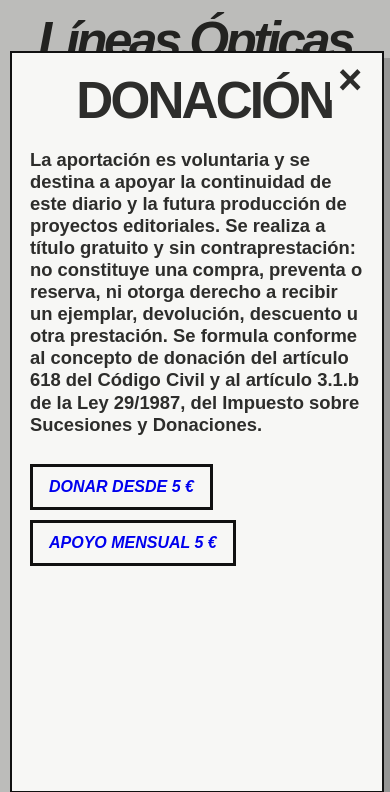
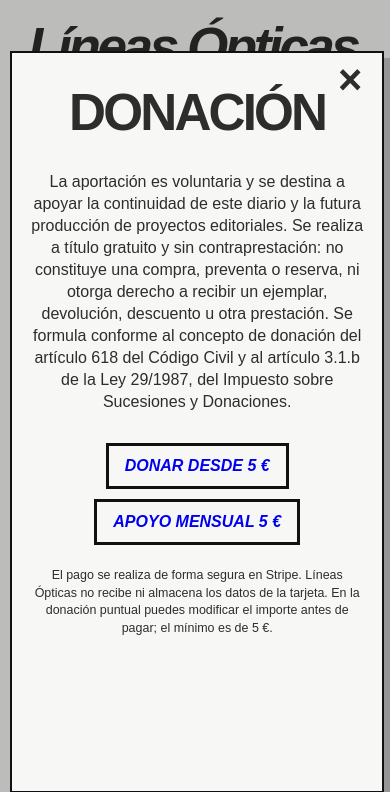
Before and after one commit to ipesoa/lineasopticas, a plain HTML site: page index.html in a window 390 px wide. Both pictures are taken after a click on the button "DONACIÓN". Shown: the top 792 px of the page. Drawn offline with Linux system fonts and the light colour scheme.

Commit message:
Add files via upload

```diff
--- a/app.js
+++ b/app.js
@@ -18,6 +18,10 @@
   const modalContent = document.querySelector("#modalContent");
   const modalClose = document.querySelector("#modalClose");
   const template = document.querySelector("#articleCardTemplate");
+  const horizontalScroll = document.querySelector("#horizontalScroll");
+  const horizontalTrack = document.querySelector("#horizontalTrack");
+  const horizontalThumb = document.querySelector("#horizontalThumb");
+  const featuredButton = document.querySelector('[data-action="featured"]');
 
   const normalize = raw => {
     const list = Array.isArray(raw) ? raw : raw.articles || raw.news || [];
@@ -61,13 +65,75 @@
   const pageCount = () => Math.max(1, Math.ceil(state.visible.length / config.itemsPerPage));
 
   const fitTitle = element => {
-    const max = parseFloat(getComputedStyle(element).fontSize);
-    let size = max;
-    element.style.fontSize = `${size}px`;
-    while (element.scrollWidth > element.clientWidth && size > 28) {
-      size -= 1;
-      element.style.fontSize = `${size}px`;
+    element.style.fontSize = "";
+    const computed = getComputedStyle(element);
+    const max = parseFloat(computed.fontSize);
+    const min = window.innerWidth < 740 ? 24 : 28;
+    const availableWidth = element.clientWidth - 4;
+    let low = min;
+    let high = max;
+
+    for (let i = 0; i < 14; i += 1) {
+      const middle = (low + high) / 2;
+      element.style.fontSize = `${middle}px`;
+      const fitsWidth = element.scrollWidth <= availableWidth;
+      const fitsHeight = element.scrollHeight <= element.clientHeight + 2;
+      if (fitsWidth && fitsHeight) low = middle;
+      else high = middle;
     }
+
+    element.style.fontSize = `${Math.max(min, Math.floor(low) - 1)}px`;
+  };
+
+  const syncHorizontalThumb = () => {
+    if (!horizontalScroll || window.innerWidth < 740) return;
+    const maxScroll = grid.scrollWidth - grid.clientWidth;
+    const trackWidth = horizontalTrack.clientWidth;
+    const thumbWidth = horizontalThumb.offsetWidth;
+    const travel = Math.max(0, trackWidth - thumbWidth);
+    const ratio = maxScroll > 0 ? grid.scrollLeft / maxScroll : 0;
+    horizontalThumb.style.transform = `translateX(${ratio * travel}px)`;
+    horizontalScroll.hidden = maxScroll <= 1;
+  };
+
+  const enableHorizontalDrag = () => {
+    let dragging = false;
+
+    horizontalThumb.addEventListener("pointerdown", event => {
+      dragging = true;
+      horizontalThumb.setPointerCapture(event.pointerId);
+      event.preventDefault();
+    });
+
+    horizontalThumb.addEventListener("pointermove", event => {
+      if (!dragging) return;
+      const rect = horizontalTrack.getBoundingClientRect();
+      const thumbWidth = horizontalThumb.offsetWidth;
+      const travel = Math.max(1, rect.width - thumbWidth);
+      const x = Math.min(Math.max(event.clientX - rect.left - thumbWidth / 2, 0), travel);
+      const maxScroll = Math.max(0, grid.scrollWidth - grid.clientWidth);
+      grid.scrollLeft = (x / travel) * maxScroll;
+    });
+
+    const stop = event => {
+      dragging = false;
+      if (horizontalThumb.hasPointerCapture?.(event.pointerId)) {
+        horizontalThumb.releasePointerCapture(event.pointerId);
+      }
+    };
+
+    horizontalThumb.addEventListener("pointerup", stop);
+    horizontalThumb.addEventListener("pointercancel", stop);
+
+    horizontalTrack.addEventListener("pointerdown", event => {
+      if (event.target === horizontalThumb) return;
+      const rect = horizontalTrack.getBoundingClientRect();
+      const thumbWidth = horizontalThumb.offsetWidth;
+      const travel = Math.max(1, rect.width - thumbWidth);
+      const x = Math.min(Math.max(event.clientX - rect.left - thumbWidth / 2, 0), travel);
+      const maxScroll = Math.max(0, grid.scrollWidth - grid.clientWidth);
+      grid.scrollTo({ left: (x / travel) * maxScroll, behavior: "smooth" });
+    });
   };
 
   const render = () => {
@@ -105,12 +171,15 @@
 
     requestAnimationFrame(() => {
       grid.querySelectorAll(".card-title").forEach(fitTitle);
+      grid.scrollLeft = 0;
+      syncHorizontalThumb();
     });
 
     indicator.textContent = `${state.page} / ${totalPages}`;
     prev.disabled = state.page <= 1;
     next.disabled = state.page >= totalPages;
     status.textContent = state.mode === "featured" ? "DESTACADAS" : "";
+    featuredButton.setAttribute("aria-pressed", String(state.mode === "featured"));
   };
 
   const canonicalArticleUrl = article => {
@@ -242,7 +311,7 @@
 
   const openDonation = () => {
     openModal(`
-      <section>
+      <section class="donation-panel">
         <h1 id="modalTitle" class="utility-title">DONACIÓN</h1>
         <p class="donation-copy">
           La aportación es voluntaria y se destina a apoyar la continuidad de este diario y la futura
@@ -260,6 +329,11 @@
             APOYO MENSUAL 5 €
           </a>
         </div>
+        <p class="stripe-note">
+          El pago se realiza de forma segura en Stripe. Líneas Ópticas no recibe ni almacena
+          los datos de la tarjeta. En la donación puntual puedes modificar el importe antes de pagar;
+          el mínimo es de 5 €.
+        </p>
       </section>
     `);
   };
@@ -326,9 +400,12 @@
     const article = state.all.find(item => item.slug === slug || item.id === slug);
     if (article) openArticle(article, false);
   });
+  grid.addEventListener("scroll", syncHorizontalThumb, { passive: true });
   window.addEventListener("resize", () => {
     grid.querySelectorAll(".card-title").forEach(fitTitle);
+    syncHorizontalThumb();
   });
 
+  enableHorizontalDrag();
   load();
 })();
--- a/config.js
+++ b/config.js
@@ -4,7 +4,7 @@ window.LINEAS_OPTICAS_CONFIG = {
   itemsPerPage: 40,
 
   stripe: {
-    donationUrl: "https://donate.stripe.com/6oUbJ2giTgdc8Rf5NHgfu03",
+    donationUrl: "https://donate.stripe.com/3cI4gA0jV3qq5F37VPgfu05",
     monthlyUrl: "https://buy.stripe.com/00wcN67Mn3qq2sRb81gfu04"
   },
 
--- a/styles.css
+++ b/styles.css
@@ -2,8 +2,8 @@
   --paper: #f7f7f5;
   --ink: #2d2d2b;
   --line: #111;
-  --max: 1760px;
-  --gap: clamp(14px, 1.6vw, 26px);
+  --max: 1880px;
+  --gap: clamp(16px, 1.5vw, 25px);
 }
 
 * { box-sizing: border-box; }
@@ -13,7 +13,6 @@ html {
   color: var(--ink);
   font-family: Arial, Helvetica, sans-serif;
   font-weight: 700;
-  scroll-behavior: smooth;
 }
 
 body {
@@ -22,75 +21,87 @@ body {
   background: var(--paper);
 }
 
-button, input {
-  font: inherit;
-}
-
-button {
-  color: inherit;
-}
+button, input { font: inherit; }
+button { color: inherit; }
 
 .site-header {
-  width: min(var(--max), calc(100% - 34px));
+  width: min(var(--max), calc(100% - 38px));
   margin: 0 auto;
-  padding: clamp(18px, 3vw, 44px) 0 clamp(22px, 3vw, 42px);
+  padding: clamp(22px, 3vw, 48px) 0 clamp(24px, 3vw, 44px);
   text-align: center;
 }
 
 .brand {
   display: inline-block;
+  max-width: 100%;
   color: var(--ink);
   text-decoration: none;
   font-size: clamp(3.2rem, 7vw, 8.8rem);
   font-weight: 900;
   font-style: italic;
   letter-spacing: -0.07em;
-  line-height: .88;
+  line-height: 1;
+  padding: .08em .08em .12em 0;
   white-space: nowrap;
 }
 
 .main-nav {
   display: grid;
-  grid-template-columns: repeat(3, 1fr);
-  gap: 8px;
-  margin-top: clamp(34px, 5vw, 68px);
+  grid-template-columns: repeat(3, minmax(0, 1fr));
+  gap: clamp(9px, 1.2vw, 18px);
+  max-width: 1050px;
+  margin: clamp(28px, 4vw, 58px) auto 0;
 }
 
 .main-nav button,
 .pager button,
 .read-more,
 .modal-button {
-  border: 0;
-  padding: 0;
-  background: transparent;
   cursor: pointer;
   font-weight: 900;
 }
 
 .main-nav button {
-  font-size: clamp(1.05rem, 2vw, 2rem);
+  border: 3px solid var(--line);
+  background: transparent;
+  padding: .68em .8em .58em;
+  font-size: clamp(.82rem, 1.35vw, 1.22rem);
+  line-height: 1;
 }
 
 .main-nav button:hover,
 .main-nav button:focus-visible,
+.main-nav button[aria-pressed="true"],
+.modal-button:hover,
+.modal-button:focus-visible {
+  color: var(--paper);
+  background: var(--ink);
+  outline: none;
+}
+
+.read-more,
+.pager button {
+  border: 0;
+  padding: 0;
+  background: transparent;
+}
+
 .read-more:hover,
 .read-more:focus-visible,
 .pager button:hover,
 .pager button:focus-visible {
-  text-decoration: underline;
-  text-decoration-thickness: 3px;
-  text-underline-offset: 4px;
+  opacity: .48;
+  outline: none;
 }
 
 main {
-  width: min(var(--max), calc(100% - 34px));
+  width: min(var(--max), calc(100% - 38px));
   margin: 0 auto;
 }
 
 .status {
-  min-height: 0;
   text-align: center;
-  font-size: 1rem;
+  font-size: .9rem;
   margin-bottom: 14px;
 }
 
@@ -98,51 +109,69 @@ main {
 
 .news-grid {
   display: grid;
-  grid-template-columns: 1fr;
+  grid-auto-flow: column;
+  grid-auto-columns: clamp(350px, 28vw, 470px);
+  grid-template-rows: 1fr;
   gap: var(--gap);
+  overflow-x: auto;
+  overflow-y: hidden;
+  overscroll-behavior-inline: contain;
+  scroll-snap-type: x proximity;
+  padding: 0 0 16px;
+  scrollbar-width: none;
+  -ms-overflow-style: none;
 }
+
+.news-grid::-webkit-scrollbar { display: none; }
 
 .article-card {
   position: relative;
-  min-height: clamp(560px, 95vh, 980px);
+  width: 100%;
+  aspect-ratio: .72;
+  min-height: 650px;
   border: 3px solid var(--line);
-  padding: clamp(18px, 2.4vw, 34px);
+  padding: clamp(22px, 2vw, 34px);
   display: flex;
   flex-direction: column;
   overflow: hidden;
+  scroll-snap-align: start;
 }
 
 .card-title {
-  margin: 0 0 20px;
+  margin: 0 0 clamp(18px, 2vw, 28px);
   width: 100%;
-  font-size: clamp(3.2rem, 14vw, 7.3rem);
+  min-height: 1.08em;
+  font-size: clamp(3rem, 4.8vw, 6.1rem);
   font-weight: 900;
-  line-height: .84;
-  letter-spacing: -0.055em;
+  line-height: 1;
+  letter-spacing: -0.06em;
   text-align: right;
   white-space: nowrap;
-  overflow: hidden;
+  overflow: visible;
+  padding: .07em .035em .14em 0;
 }
 
 .card-summary {
   margin: 0;
-  font-size: clamp(1.6rem, 5.6vw, 3.2rem);
-  line-height: 1.05;
-  letter-spacing: -0.035em;
+  font-size: clamp(1.25rem, 1.85vw, 2.15rem);
+  line-height: 1.12;
+  letter-spacing: -0.032em;
   display: -webkit-box;
   -webkit-box-orient: vertical;
   -webkit-line-clamp: 8;
   overflow: hidden;
+  padding: .04em 0 .12em;
 }
 
 .card-footer {
   margin-top: auto;
-  padding-top: 26px;
+  padding-top: 28px;
   display: flex;
-  align-items: end;
+  align-items: flex-end;
   justify-content: space-between;
-  gap: 16px;
-  font-size: clamp(.95rem, 2.9vw, 1.35rem);
+  gap: 18px;
+  font-size: clamp(.82rem, 1vw, 1.05rem);
+  line-height: 1.2;
 }
 
 .card-date { white-space: nowrap; }
@@ -153,23 +182,54 @@ main {
   font-size: inherit;
 }
 
+.horizontal-scroll {
+  width: 100%;
+  padding: 15px 0 3px;
+}
+
+.horizontal-track {
+  position: relative;
+  width: 100%;
+  height: 18px;
+  border-top: 2px solid var(--line);
+}
+
+.horizontal-thumb {
+  position: absolute;
+  left: 0;
+  top: -7px;
+  width: 15px;
+  height: 15px;
+  min-width: 15px;
+  border: 0;
+  border-radius: 50%;
+  background: var(--ink);
+  padding: 0;
+  cursor: grab;
+  touch-action: none;
+}
+
+.horizontal-thumb:active { cursor: grabbing; }
+
 .pager {
   display: flex;
   justify-content: center;
   align-items: center;
-  gap: 34px;
-  padding: 34px 0 52px;
+  gap: 32px;
+  padding: 26px 0 48px;
 }
 
 .pager button {
-  font-size: 3rem;
+  font-size: 2.7rem;
   line-height: 1;
-  min-width: 52px;
+  min-width: 48px;
 }
 
+.pager button:disabled { opacity: .18; cursor: default; }
+
 #pageIndicator {
-  font-size: 1rem;
-  min-width: 70px;
+  font-size: .9rem;
+  min-width: 72px;
   text-align: center;
 }
 
@@ -205,29 +265,35 @@ main {
   font-size: 2.6rem;
   line-height: 1;
   cursor: pointer;
-  padding: 0 8px;
+  padding: 0 8px 5px;
 }
 
 .modal-content {
   height: 100%;
-  overflow-y: auto;
-  padding: clamp(26px, 5vw, 64px);
+  overflow-y: scroll;
+  padding: clamp(32px, 5vw, 64px);
   scrollbar-width: auto;
   scrollbar-color: var(--ink) var(--paper);
 }
 
 .modal-content::-webkit-scrollbar { width: 15px; }
 .modal-content::-webkit-scrollbar-track { background: var(--paper); }
-.modal-content::-webkit-scrollbar-thumb { background: var(--ink); border: 3px solid var(--paper); }
+.modal-content::-webkit-scrollbar-thumb {
+  background: var(--ink);
+  border: 3px solid var(--paper);
+}
 
 .article-modal-title,
 .utility-title {
   margin: 0 54px 26px 0;
   font-size: clamp(3.2rem, 8vw, 7.2rem);
-  line-height: .86;
+  line-height: 1;
   letter-spacing: -0.055em;
   text-align: right;
+  padding: .06em 0 .13em;
 }
+
+.utility-title { text-align: center; margin-left: 54px; }
 
 .article-meta {
   border-top: 3px solid var(--line);
@@ -242,7 +308,7 @@ main {
 
 .article-body {
   font-size: clamp(1.2rem, 2.1vw, 1.75rem);
-  line-height: 1.22;
+  line-height: 1.26;
   font-weight: 700;
 }
 
@@ -264,18 +330,17 @@ main {
   border-top: 3px solid var(--line);
   margin-top: 42px;
   padding-top: 18px;
+  text-align: center;
 }
 
-.share-title {
-  margin: 0 0 14px;
-  font-size: 1.4rem;
-}
+.share-title { margin: 0 0 14px; font-size: 1.25rem; }
 
 .share-actions,
 .donation-actions {
   display: flex;
   gap: 10px;
   flex-wrap: wrap;
+  justify-content: center;
 }
 
 .modal-button {
@@ -285,12 +350,6 @@ main {
   text-decoration: none;
   font-style: italic;
   background: transparent;
-}
-
-.modal-button:hover,
-.modal-button:focus-visible {
-  color: var(--paper);
-  background: var(--ink);
 }
 
 .search-form {
@@ -307,9 +366,7 @@ main {
   min-width: 0;
 }
 
-.result-list {
-  border-top: 3px solid var(--line);
-}
+.result-list { border-top: 3px solid var(--line); }
 
 .result-item {
   width: 100%;
@@ -321,10 +378,19 @@ main {
   cursor: pointer;
 }
 
+.result-item:hover,
+.result-item:focus-visible {
+  background: var(--ink);
+  color: var(--paper);
+  outline: none;
+  padding-left: 12px;
+  padding-right: 12px;
+}
+
 .result-item strong {
   display: block;
   font-size: clamp(1.3rem, 3vw, 2.2rem);
-  line-height: 1;
+  line-height: 1.05;
 }
 
 .result-item time {
@@ -333,10 +399,24 @@ main {
   font-size: .9rem;
 }
 
+.donation-panel { text-align: center; }
+
 .donation-copy {
-  font-size: clamp(1.15rem, 2.3vw, 1.7rem);
-  line-height: 1.2;
-  margin-bottom: 28px;
+  max-width: 760px;
+  margin: 0 auto 30px;
+  font-size: clamp(1rem, 1.65vw, 1.32rem);
+  line-height: 1.38;
+  font-weight: 400;
+  text-align: center;
+}
+
+.stripe-note {
+  max-width: 650px;
+  margin: 22px auto 0;
+  font-size: .78rem;
+  line-height: 1.4;
+  font-weight: 400;
+  text-align: center;
 }
 
 .empty {
@@ -347,34 +427,70 @@ main {
 
 body.modal-open { overflow: hidden; }
 
-@media (min-width: 740px) {
-  .news-grid { grid-template-columns: repeat(2, minmax(0, 1fr)); }
-  .article-card { min-height: 720px; }
-  .card-title { font-size: clamp(3.1rem, 7vw, 6rem); }
-  .card-summary { font-size: clamp(1.55rem, 3vw, 2.6rem); }
-}
-
-@media (min-width: 1180px) {
-  .news-grid { grid-template-columns: repeat(4, minmax(0, 1fr)); }
-  .article-card { min-height: 640px; }
-  .card-title { font-size: clamp(2.7rem, 4.3vw, 5.2rem); }
-  .card-summary { font-size: clamp(1.2rem, 1.75vw, 2rem); }
-  .card-footer { font-size: clamp(.8rem, 1vw, 1rem); }
-}
-
-@media (max-width: 520px) {
+@media (max-width: 739px) {
   .site-header,
   main { width: min(100% - 22px, var(--max)); }
 
-  .main-nav { margin-top: 32px; }
-  .main-nav button { font-size: .92rem; }
+  .site-header { padding-top: 16px; }
+
+  .brand {
+    font-size: clamp(2.7rem, 13.6vw, 4.8rem);
+    letter-spacing: -0.065em;
+    line-height: 1;
+    padding-bottom: .16em;
+  }
+
+  .main-nav {
+    gap: 6px;
+    margin-top: 22px;
+  }
+
+  .main-nav button {
+    border-width: 2px;
+    padding: .6em .2em .52em;
+    font-size: clamp(.62rem, 2.75vw, .8rem);
+  }
+
+  .news-grid {
+    display: grid;
+    grid-auto-flow: row;
+    grid-auto-columns: auto;
+    grid-template-columns: 1fr;
+    gap: 16px;
+    overflow: visible;
+    padding: 0;
+    scroll-snap-type: none;
+  }
 
   .article-card {
-    min-height: 78vh;
+    width: 100%;
+    min-height: 74vh;
+    aspect-ratio: auto;
     border-width: 2px;
+    padding: 19px;
   }
 
+  .card-title {
+    font-size: clamp(2.8rem, 14vw, 5.5rem);
+    line-height: 1;
+    padding-top: .08em;
+    padding-bottom: .16em;
+  }
+
+  .card-summary {
+    font-size: clamp(1.42rem, 5.8vw, 2.1rem);
+    line-height: 1.14;
+  }
+
+  .card-footer {
+    font-size: clamp(.76rem, 3.1vw, .98rem);
+    gap: 10px;
+  }
+
+  .horizontal-scroll { display: none; }
+
   .modal-layer { padding: 10px; }
+
   .modal {
     width: 96vw;
     height: 88vh;
@@ -382,7 +498,15 @@ body.modal-open { overflow: hidden; }
     box-shadow: 7px 7px 0 rgb(0 0 0 / 20%);
   }
 
-  .modal-content { padding: 26px 18px 34px; }
+  .modal-content { padding: 31px 18px 36px; }
+
   .article-modal-title,
-  .utility-title { margin-right: 32px; }
+  .utility-title {
+    margin-right: 34px;
+    margin-left: 34px;
+    text-align: center;
+    line-height: 1;
+  }
+
+  .search-form { flex-direction: column; }
 }
```
Also changed, not shown: index.html (+6 -0 lines).
